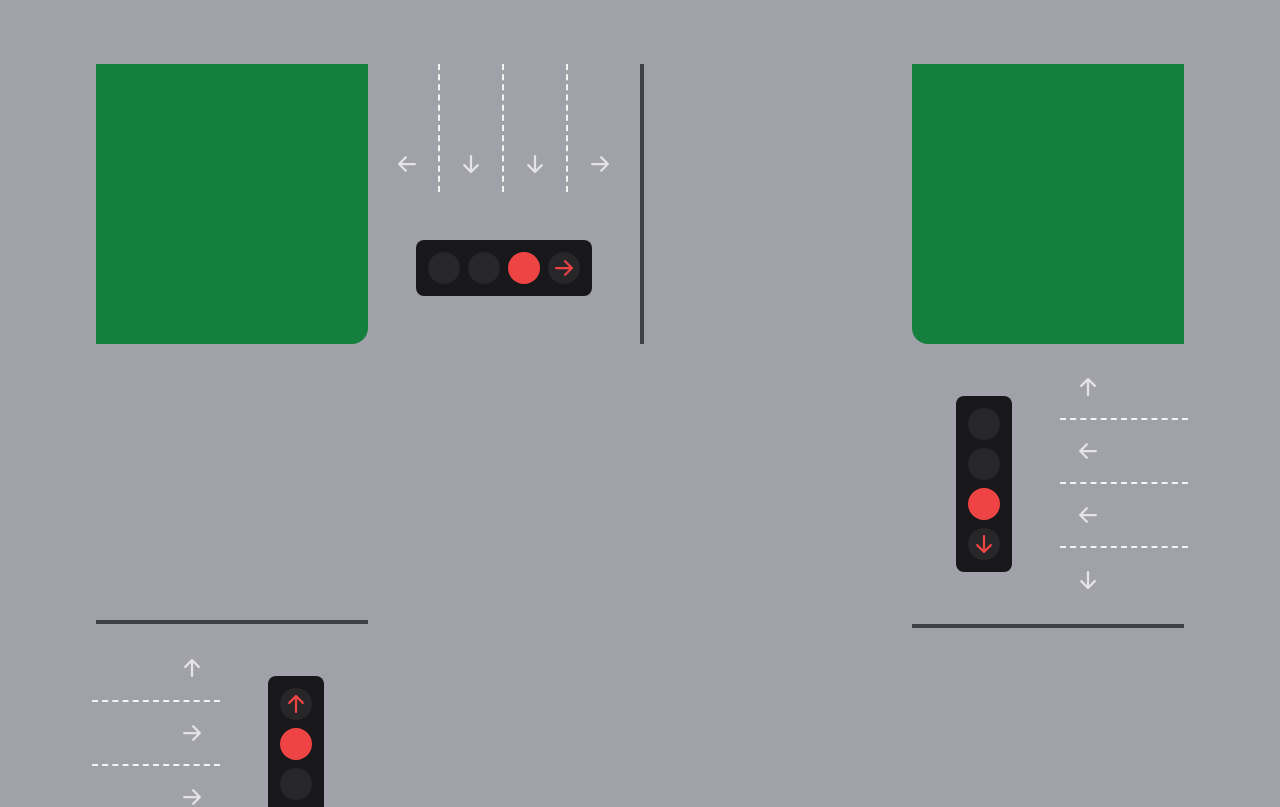
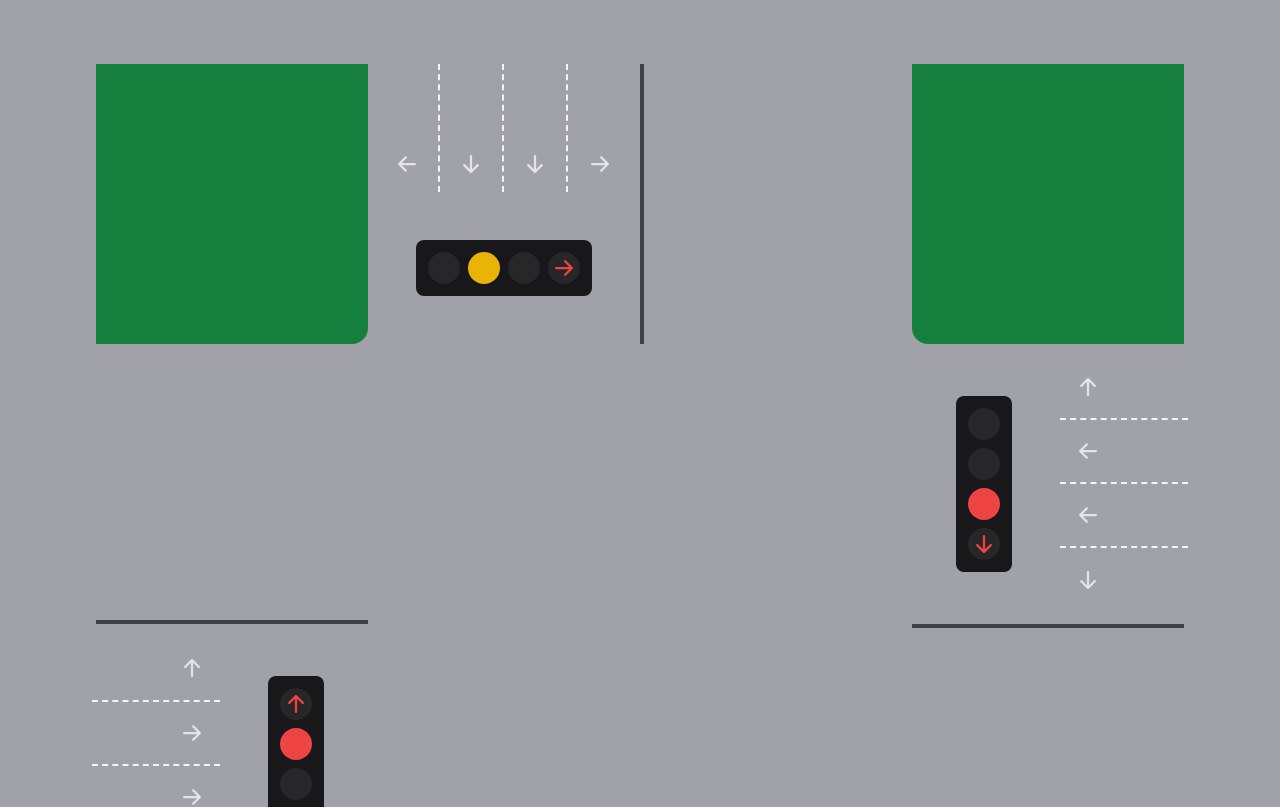
Before and after one commit to cdonohue/traffic-intersection, a Next.js app: page / in a window 1280 px wide. Shown: the top 807 px of the page. Built offline with nearby package versions, Linux system fonts and the light colour scheme.

Commit message:
Integrate machine into component

```diff
--- a/components/Intersection.tsx
+++ b/components/Intersection.tsx
@@ -1,11 +1,51 @@
+'use client'
+
+import { useMachine } from '@xstate/react'
 import TrafficLight from './TrafficLight'
+import intersectionMachine from '@/machines/intersectionMachine'
 
 export default function Intersection() {
+  const [currentState, send] = useMachine(intersectionMachine)
+
+  function getLightState(direction: string) {
+    const { value } = currentState
+
+    let straightState = 'stop'
+
+    if (value === 'northSouthGreen') {
+      if (direction === 'north' || direction === 'south') {
+        straightState = 'go'
+      }
+    } else if (value === 'eastWestGreen') {
+      if (direction === 'east' || direction === 'west') {
+        straightState = 'go'
+      }
+    } else if (value === 'northSouthYellow') {
+      if (direction === 'north' || direction === 'south') {
+        straightState = 'caution'
+      }
+    } else if (value === 'eastWestYellow') {
+      if (direction === 'east' || direction === 'west') {
+        straightState = 'caution'
+      }
+    } else if (value === 'northSouthRed') {
+      if (direction === 'north' || direction === 'south') {
+        straightState = 'stop'
+      }
+    } else if (value === 'eastWestRed') {
+      if (direction === 'east' || direction === 'west') {
+        straightState = 'stop'
+      }
+    }
+
+    return { straightState }
+  }
+
   return (
     <div className="grid grid-cols-4 grid-rows-4">
       <div className="bg-green-700 rounded-br-2xl"></div>
       <div className="rotate-180">
-        <TrafficLight data-direction="south" />
+        <TrafficLight {...getLightState('south')} />
       </div>
       <div className="border-l-4 border-zinc-700"></div>
       <div className="bg-green-700 rounded-bl-2xl"></div>
@@ -13,10 +53,10 @@ export default function Intersection() {
       <div />
       <div />
       <div className="-rotate-90">
-        <TrafficLight data-direction="west" />
+        <TrafficLight {...getLightState('west')} />
       </div>
       <div className="rotate-90">
-        <TrafficLight data-direction="east" />
+        <TrafficLight {...getLightState('east')} />
       </div>
       <div />
       <div />
@@ -24,7 +64,7 @@ export default function Intersection() {
       <div className="bg-green-700 rounded-tr-2xl"></div>
       <div className="border-r-4 border-zinc-700"></div>
       <div className="rotate-0">
-        <TrafficLight data-direction="north" />
+        <TrafficLight {...getLightState('north')} />
       </div>
       <div className="bg-green-700 rounded-tl-2xl"></div>
     </div>
```
